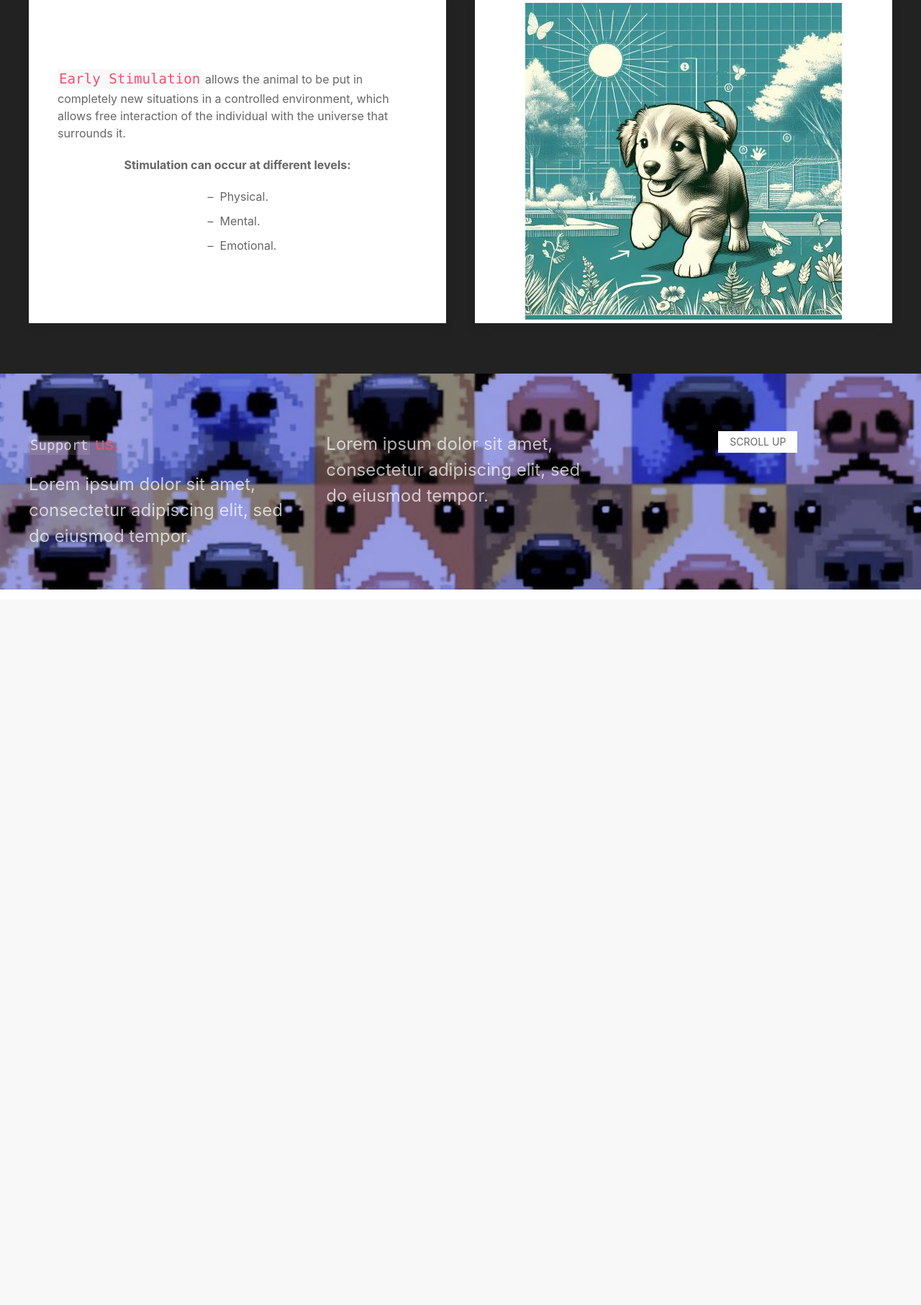
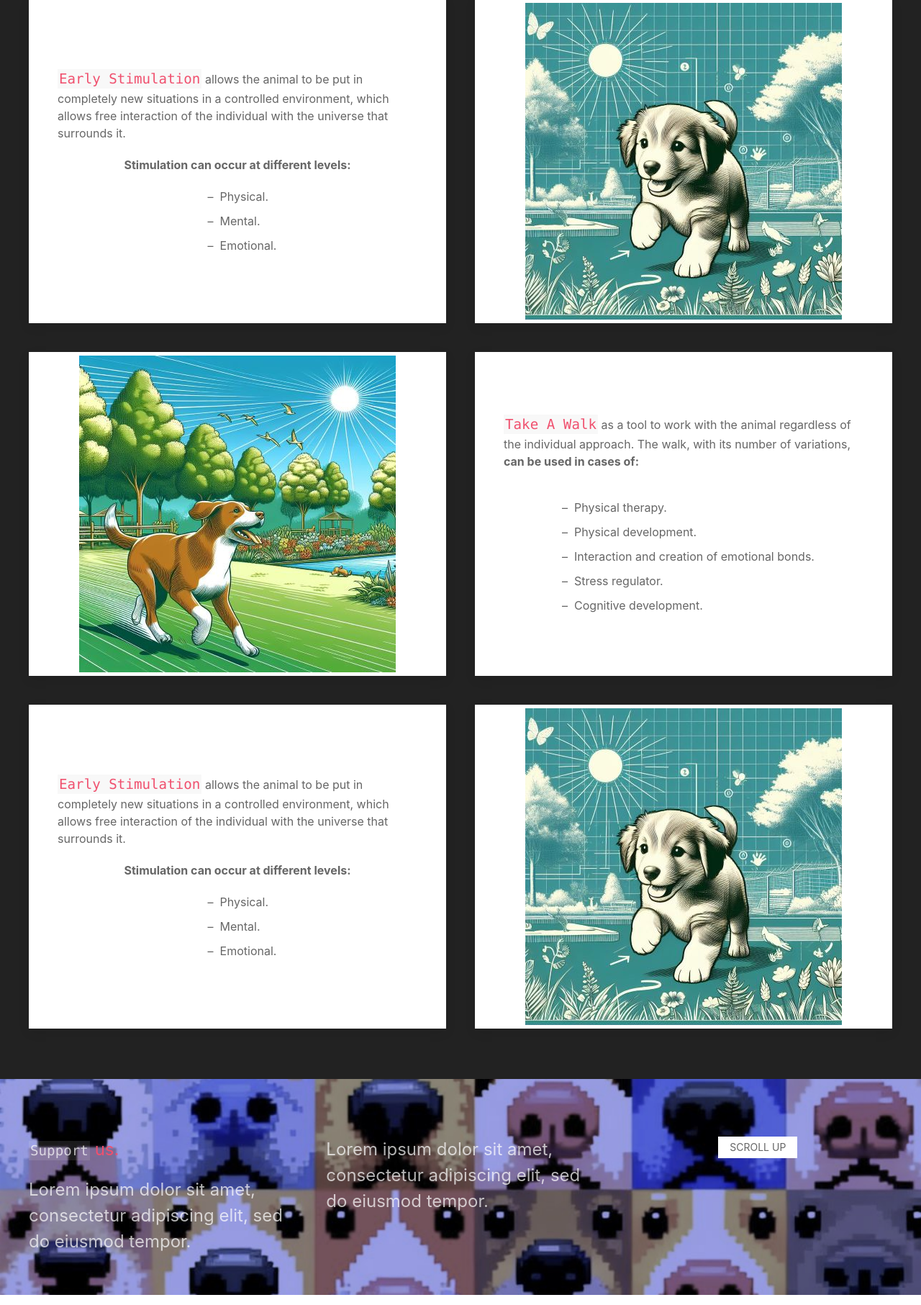
Before and after one commit to kenhay82/final-cesde, a Flask app: page / in a window 1280 px wide. Shown: the part 1041-2854 px from the top of the page at 72% size. Before the commit the page ends 1860 px from the top, so only its background shows below. Run offline with Flask 3, Linux system fonts and the light colour scheme.

Commit message:
avance en index section 2

```diff
--- a/app/templates/index.html
+++ b/app/templates/index.html
@@ -32,9 +32,55 @@
     <section>
         <div class="uk-section uk-section-secondary uk-preserve-color">
             <div class="uk-container">
-
                 <div class="uk-panel uk-light uk-margin-medium uk-text-center">
                     <h1>How we <span class="uk-text-danger">DO?</span></h1>
+                </div>
+                <div class="uk-grid-match uk-child-width-expand@m" uk-grid>
+                    <div>
+                        <div
+                            class="uk-card uk-card-default uk-card-body uk-flex-center uk-align-center uk-height-large">
+                            <p><code>Early stimulation</code> allows the animal to be put in completely new situations
+                                in a
+                                controlled environment, which allows free interaction of the individual with the
+                                universe that surrounds it.</p>
+                            <b>Stimulation can occur at different levels:</b>
+                            <ul class="uk-list uk-list-hyphen">
+                                <li>Physical.</li>
+                                <li>Mental.</li>
+                                <li>Emotional.</li>
+                            </ul>
+                        </div>
+                    </div>
+                    <div>
+                        <div
+                            class="uk-card uk-card-default uk-card-body uk-flex-center uk-align-center uk-height-large">
+                            <img src="{{ url_for ('static',filename='img/earlyStimulation.jpg')}}" alt="">
+                        </div>
+                    </div>
+                </div>
+                <div class="uk-grid-match uk-child-width-expand@m" uk-grid>
+                    <div>
+                        <div
+                            class="uk-card uk-card-default uk-card-body uk-flex-center uk-align-center uk-height-large">
+                            <img src="{{ url_for ('static',filename='img/physical.jpg')}}" alt="">
+                        </div>
+                    </div>
+                    <div>
+                        <div
+                            class="uk-card uk-card-default uk-card-body uk-flex-center uk-align-center uk-height-large">
+                            <p><code>take a walk</code> as a tool to work with the animal regardless of the
+                                individual approach. The walk, with its number of variations, <b>can be used in cases of:</b>
+                            </p>
+
+                            <ul class="uk-list uk-list-hyphen">
+                                <li> Physical therapy.</li>
+                                <li> Physical development.</li>
+                                <li> Interaction and creation of emotional bonds.</li>
+                                <li> Stress regulator.</li>
+                                <li> Cognitive development.</li>
+                            </ul>
+                        </div>
+                    </div>
                 </div>
                 <div class="uk-grid-match uk-child-width-expand@m" uk-grid>
                     <div>
```
Also changed, not shown: app/assets/img/physical.jpg (added).
